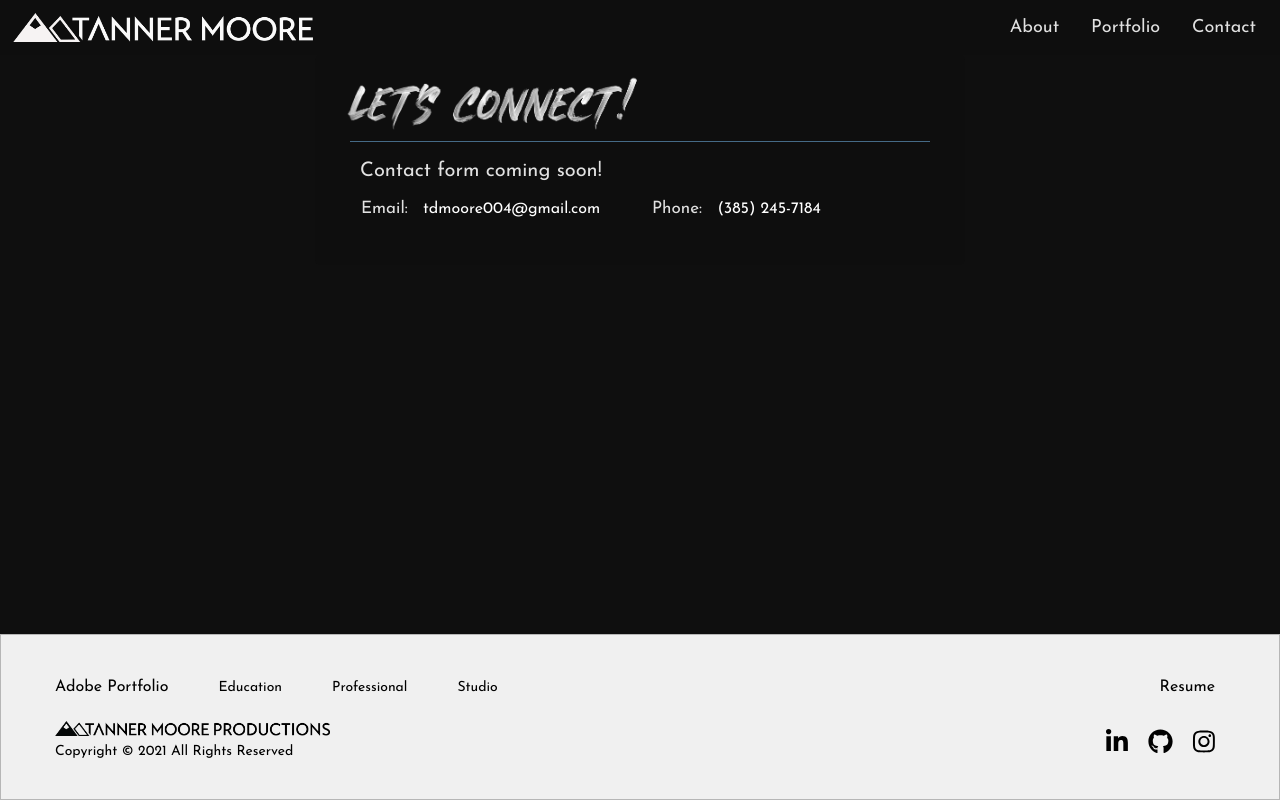
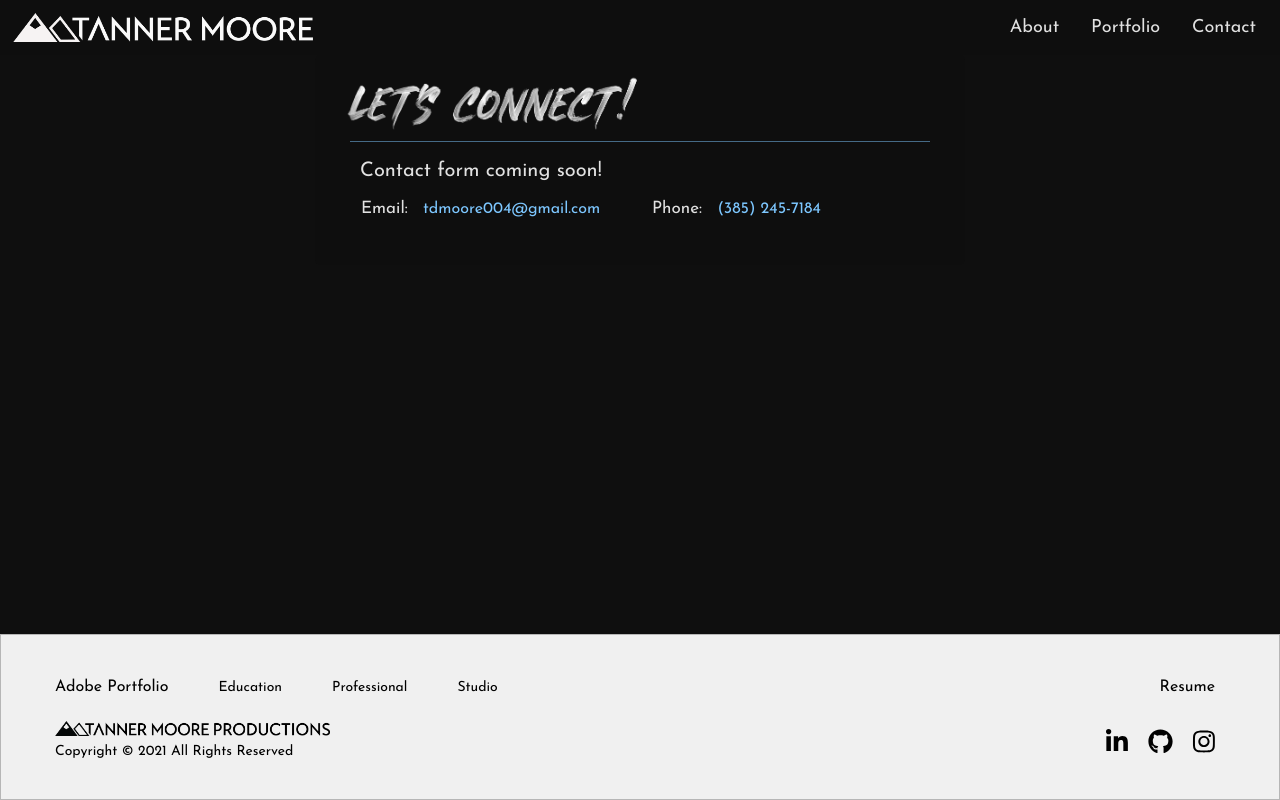
Before and after one commit to tdmoore004/tdmoore004.github.io, a React (Create React App) app: page /contact in a window 1280 px wide. Built offline with nearby package versions, Linux system fonts and the light colour scheme.

Commit message:
Change contact links color for better ux

```diff
--- a/src/pages/Contact.css
+++ b/src/pages/Contact.css
@@ -39,10 +39,10 @@ hr.contactMe {
 
 a.contactInfo {
     padding: 0 0 0 10px;
-    color: white;
+    color: #7dc7ff;
     font-size: 16px;
 }
 
 a.contactInfo:hover {
-    color: #71b2e4;
+    color: #4c799b;
 }
```
